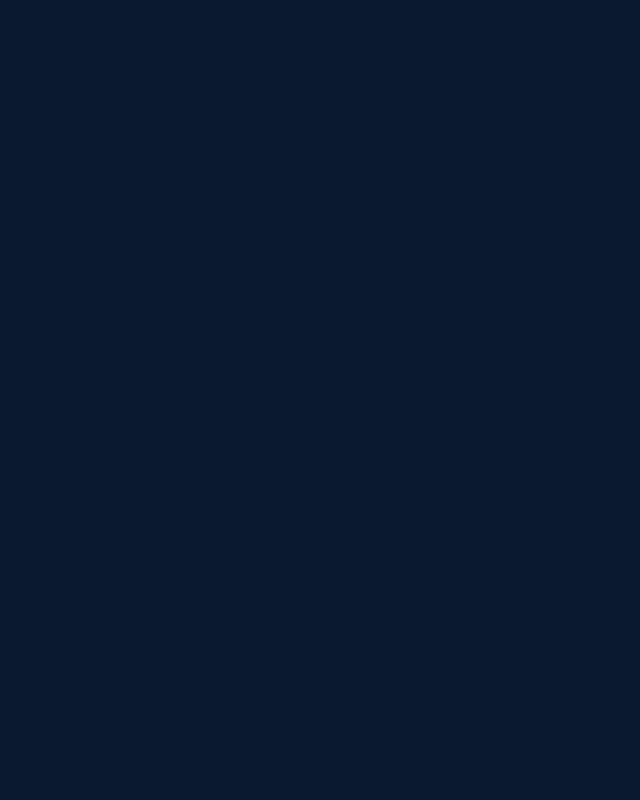
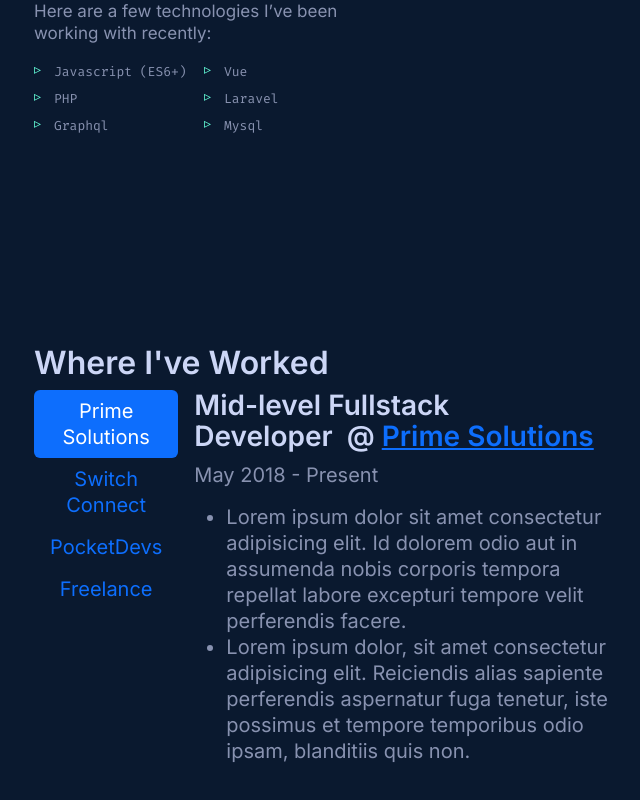
Before and after one commit to Lester-Fong/portfolio.v2, a Vue app: page / in a window 1280 px wide. Shown: the part 1716-2516 px from the top of the page, without its empty margins (306-946 px from the left). Before the commit the page ends 1683 px from the top, so only its background shows below. Built offline with nearby package versions, Linux system fonts and the light colour scheme; a web font is replaced by a local one.

Commit message:
add loading animation and enhance work experience section in IndexPage component

```diff
--- a/src/pages/IndexPage.vue
+++ b/src/pages/IndexPage.vue
@@ -2,6 +2,11 @@
   <LeftIconsList />
   <RightEmail />
   <main>
+    <div class="loader" v-if="is_loading">
+      <img src="/src/assets/Untitled design.gif" alt="Lester Logo Gif" />
+    </div>
+
+    <!------------- Hero Section --------------->
     <section class="fng-intro">
       <span class="fng-intro-sup-text">Hi, my name is</span>
       <div>
@@ -17,8 +22,16 @@
           applications, and everything in between.
         </p>
       </div>
+      <div>
+        <a
+          href="mailto:lesternielcfong22@gmail.com"
+          class="btn-default d-inline-block"
+          >Get In Touch</a
+        >
+      </div>
     </section>
 
+    <!------------- About Me --------------->
     <section class="fng-about">
       <h2 class="fng-about-numbered-heading">About Me</h2>
       <div class="fng-about-inner">
@@ -65,6 +78,187 @@
         </div>
       </div>
     </section>
+
+    <!------------- Where I've Worked --------------->
+    <section class="fng-works">
+      <h2 class="fng-works-numbered-heading">Where I've Worked</h2>
+      <div>
+        <div class="d-flex align-items-start">
+          <!-- tabs -->
+          <div
+            class="nav flex-column nav-pills me-3"
+            id="v-pills-tab"
+            role="tablist"
+            aria-orientation="vertical"
+          >
+            <button
+              class="nav-link fng-works-tabs active"
+              id="v-pills-home-tab"
+              data-bs-toggle="pill"
+              data-bs-target="#v-pills-home"
+              type="button"
+              role="tab"
+              aria-controls="v-pills-home"
+              aria-selected="true"
+            >
+              Prime Solutions
+            </button>
+            <button
+              class="nav-link fng-works-tabs"
+              id="v-pills-profile-tab"
+              data-bs-toggle="pill"
+              data-bs-target="#v-pills-profile"
+              type="button"
+              role="tab"
+              aria-controls="v-pills-profile"
+              aria-selected="false"
+            >
+              Switch Connect
+            </button>
+            <button
+              class="nav-link fng-works-tabs"
+              data-bs-toggle="pill"
+              data-bs-target="#v-pills-disabled"
+              type="button"
+              role="tab"
+              aria-selected="false"
+            >
+              PocketDevs
+            </button>
+            <button
+              class="nav-link fng-works-tabs"
+              id="v-pills-messages-tab"
+              data-bs-toggle="pill"
+              data-bs-target="#v-pills-messages"
+              type="button"
+              role="tab"
+              aria-controls="v-pills-messages"
+              aria-selected="false"
+            >
+              Freelance
+            </button>
+          </div>
+
+          <!-- contents -->
+          <div class="tab-content" id="v-pills-tabContent">
+            <div
+              class="tab-pane fade show active"
+              id="v-pills-home"
+              role="tabpanel"
+              aria-labelledby="v-pills-home-tab"
+              tabindex="0"
+            >
+              <h3>
+                <span>Mid-level Fullstack Developer</span>
+                <span class="company"
+                  >&nbsp;&nbsp;@
+                  <a class="inline-link" href="https://primesolutions.com.ph/"
+                    >Prime Solutions</a
+                  >
+                </span>
+              </h3>
+              <p class="range">May 2018 - Present</p>
+
+              <div>
+                <ul class="ambag-list">
+                  <li>
+                    Lorem ipsum dolor sit amet consectetur adipisicing elit. Id
+                    dolorem odio aut in assumenda nobis corporis tempora
+                    repellat labore excepturi tempore velit perferendis facere.
+                  </li>
+                  <li>
+                    Lorem ipsum dolor, sit amet consectetur adipisicing elit.
+                    Reiciendis alias sapiente perferendis aspernatur fuga
+                    tenetur, iste possimus et tempore temporibus odio ipsam,
+                    blanditiis quis non.
+                  </li>
+                </ul>
+              </div>
+            </div>
+            <div
+              class="tab-pane fade"
+              id="v-pills-profile"
+              role="tabpanel"
+              aria-labelledby="v-pills-profile-tab"
+              tabindex="0"
+            >
+              Lorem ipsum dolor sit amet, consectetur adipisicing elit. Atque
+              aliquam quas tempora porro nulla, error similique illum at ad
+              voluptatibus cupiditate officia quaerat provident corrupti
+              voluptates, aut et blanditiis saepe asperiores, suscipit deserunt.
+              Voluptatum rem explicabo dolorem. Quasi, inventore illum! Est
+              explicabo adipisci delectus deleniti obcaecati aliquid voluptatum,
+              nam dolore vero fugiat unde minima, id aperiam sequi veritatis vel
+              fugit ipsam exercitationem! Maxime et omnis velit officiis porro
+              impedit ea, deserunt cumque beatae eos, placeat amet nam
+              recusandae fugiat inventore quidem sapiente. Unde, aliquid at
+              laborum earum quibusdam molestias possimus fugiat quia numquam
+              consequatur accusantium molestiae? Molestiae expedita sunt et!
+            </div>
+            <div
+              class="tab-pane fade"
+              id="v-pills-disabled"
+              role="tabpanel"
+              aria-labelledby="v-pills-disabled-tab"
+              tabindex="0"
+            >
+              Lorem ipsum dolor sit amet, consectetur adipisicing elit. Atque
+              aliquam quas tempora porro nulla, error similique illum at ad
+              voluptatibus cupiditate officia quaerat provident corrupti
+              voluptates, aut et blanditiis saepe asperiores, suscipit deserunt.
+              Voluptatum rem explicabo dolorem. Quasi, inventore illum! Est
+              explicabo adipisci delectus deleniti obcaecati aliquid voluptatum,
+              nam dolore vero fugiat unde minima, id aperiam sequi veritatis vel
+              fugit ipsam exercitationem! Maxime et omnis velit officiis porro
+              impedit ea, deserunt cumque beatae eos, placeat amet nam
+              recusandae fugiat inventore quidem sapiente. Unde, aliquid at
+              laborum earum quibusdam molestias possimus fugiat quia numquam
+              consequatur accusantium molestiae? Molestiae expedita sunt et!
+            </div>
+            <div
+              class="tab-pane fade"
+              id="v-pills-messages"
+              role="tabpanel"
+              aria-labelledby="v-pills-messages-tab"
+              tabindex="0"
+            >
+              Lorem ipsum dolor sit amet, consectetur adipisicing elit. Atque
+              aliquam quas tempora porro nulla, error similique illum at ad
+              voluptatibus cupiditate officia quaerat provident corrupti
+              voluptates, aut et blanditiis saepe asperiores, suscipit deserunt.
+              Voluptatum rem explicabo dolorem. Quasi, inventore illum! Est
+              explicabo adipisci delectus deleniti obcaecati aliquid voluptatum,
+              nam dolore vero fugiat unde minima, id aperiam sequi veritatis vel
+              fugit ipsam exercitationem! Maxime et omnis velit officiis porro
+              impedit ea, deserunt cumque beatae eos, placeat amet nam
+              recusandae fugiat inventore quidem sapiente. Unde, aliquid at
+              laborum earum quibusdam molestias possimus fugiat quia numquam
+              consequatur accusantium molestiae? Molestiae expedita sunt et!
+            </div>
+            <div
+              class="tab-pane fade"
+              id="v-pills-settings"
+              role="tabpanel"
+              aria-labelledby="v-pills-settings-tab"
+              tabindex="0"
+            >
+              Lorem ipsum dolor sit amet, consectetur adipisicing elit. Atque
+              aliquam quas tempora porro nulla, error similique illum at ad
+              voluptatibus cupiditate officia quaerat provident corrupti
+              voluptates, aut et blanditiis saepe asperiores, suscipit deserunt.
+              Voluptatum rem explicabo dolorem. Quasi, inventore illum! Est
+              explicabo adipisci delectus deleniti obcaecati aliquid voluptatum,
+              nam dolore vero fugiat unde minima, id aperiam sequi veritatis vel
+              fugit ipsam exercitationem! Maxime et omnis velit officiis porro
+              impedit ea, deserunt cumque beatae eos, placeat amet nam
+              recusandae fugiat inventore quidem sapiente. Unde, aliquid at
+              laborum earum quibusdam molestias possimus fugiat quia numquam
+              consequatur accusantium molestiae? Molestiae expedita sunt et!
+            </div>
+          </div>
+        </div>
+      </div>
+    </section>
   </main>
 </template>
 
@@ -72,4 +266,11 @@
 <script setup>
 import LeftIconsList from "../components/LeftIconsList.vue";
 import RightEmail from "../components/RightEmail.vue";
+
+import { ref } from "vue";
+
+const is_loading = ref(true);
+setTimeout(() => {
+  is_loading.value = false;
+}, 6000);
 </script>
```
